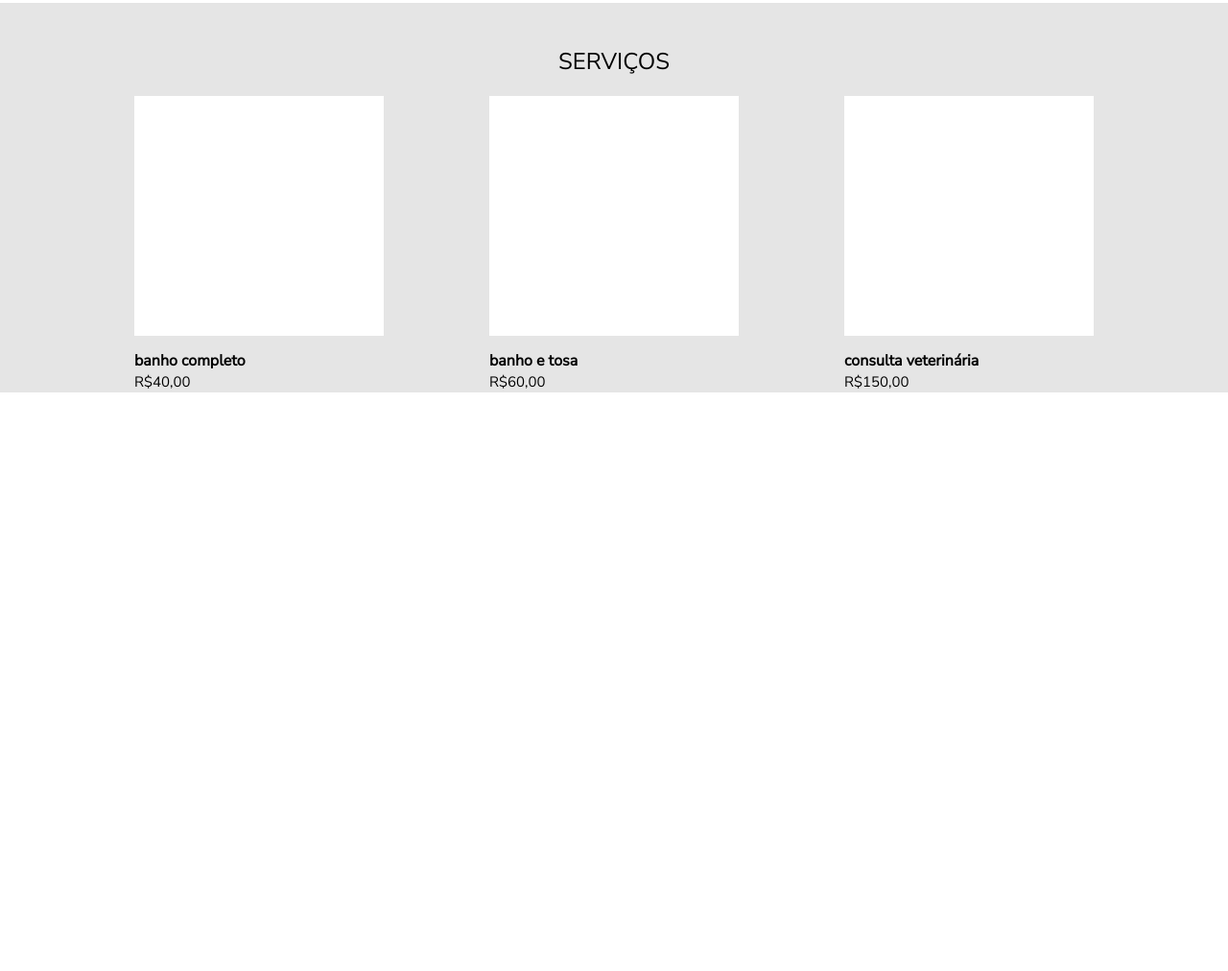
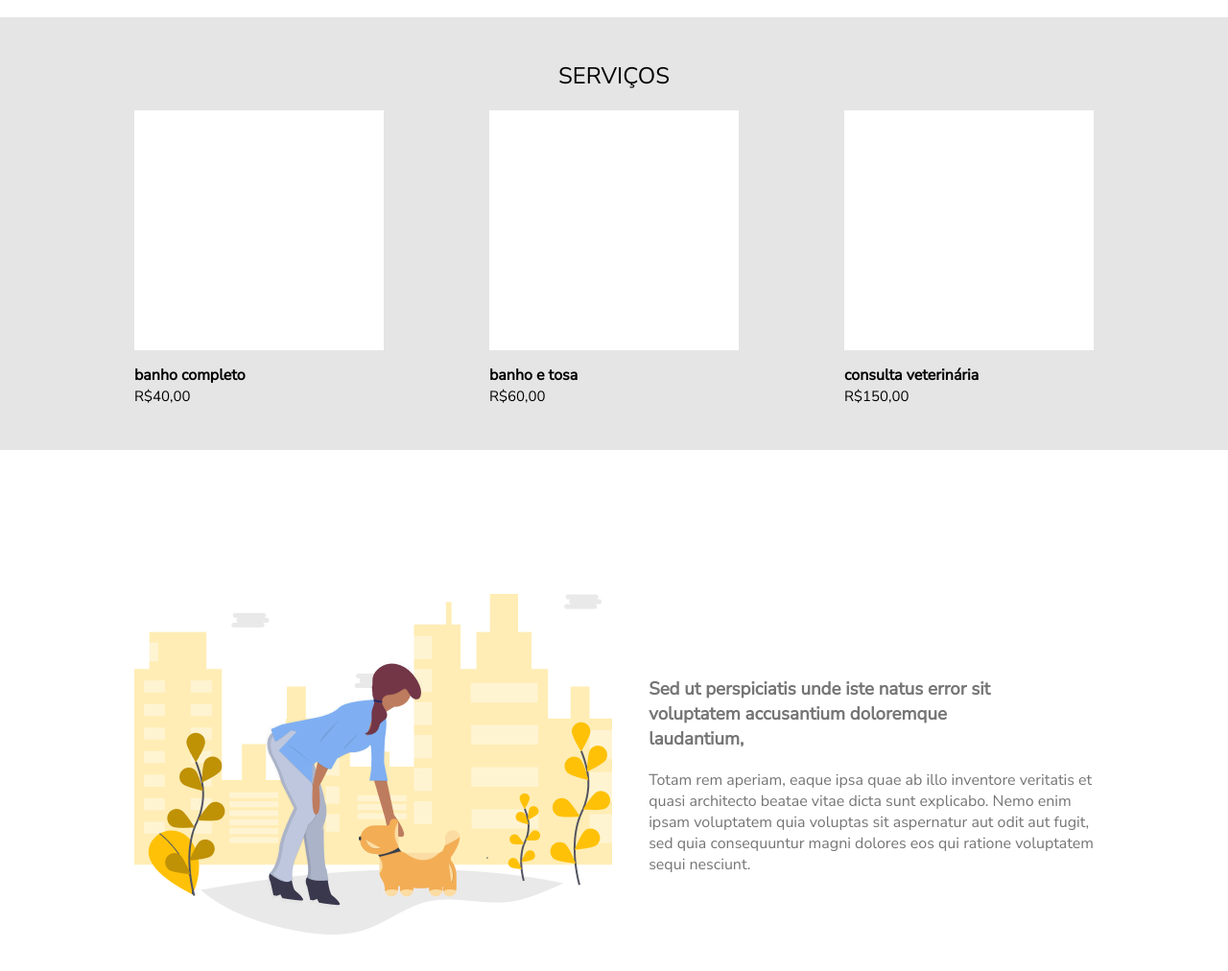
Before and after one commit to gabrielaabergamo/petshop-DH, a plain HTML site: page index.html in a window 1280 px wide. Shown: the part 506-1518 px from the top of the page at 96% size. Before the commit the page ends 915 px from the top, so only its background shows below. Drawn offline with Linux system fonts and the light colour scheme.

Commit message:
segundo banner adicionado

```diff
--- a/css/style.css
+++ b/css/style.css
@@ -68,6 +68,7 @@ header .links ul li a{
 
 /*servicos*/
 .servicos{
+    margin-top: 45px;
     background-color: #E5E5E5;
 }
 
@@ -91,6 +92,7 @@ header .links ul li a{
 
 .servicos .info {
     margin-top: 15px;
+    margin-bottom: 45px;
 }
 
 .servicos .info span{
@@ -99,3 +101,25 @@ header .links ul li a{
 .servicos .info small{
     font-size: 15px;
 }
+
+/*banner 2*/
+.banner-2{
+    margin-top: 150px;
+    margin-bottom: 150px;
+}
+
+.banner-2 .container{
+    display: flex;
+    justify-content: space-between;
+    align-items: center;
+}
+
+.banner-2 .texto-banner2 h3{
+    color:#757575;
+    font-weight: 700;
+}
+
+.banner-2 .texto-banner2 span{
+    color: #757575;
+    font-weight: 400;
+}
--- a/index.html
+++ b/index.html
@@ -72,5 +72,26 @@
         </div>
     </div>
     </section>
+
+    <section class="banner-2">
+        <div class="container">
+            <div class="imagem-banner2">
+                <img src="img/texto banner.png" alt="">
+            </div>
+
+            <div class="texto-banner2">
+                <h3>Sed ut perspiciatis unde iste natus error sit <br>
+                    voluptatem accusantium doloremque <br>
+                    laudantium, </h3>
+                <span>
+                    Totam rem aperiam, eaque ipsa quae ab illo inventore veritatis et <br>
+                     quasi architecto beatae vitae dicta sunt explicabo. Nemo enim <br>
+                     ipsam voluptatem quia voluptas sit aspernatur aut odit aut fugit, <br>
+                     sed quia consequuntur magni dolores eos qui ratione voluptatem <br>
+                     sequi nesciunt.
+                </span>
+            </div>
+        </div>
+    </section>
 </body>
 </html>
```
Also changed, not shown: img/texto banner.png (added), 2 other files.
